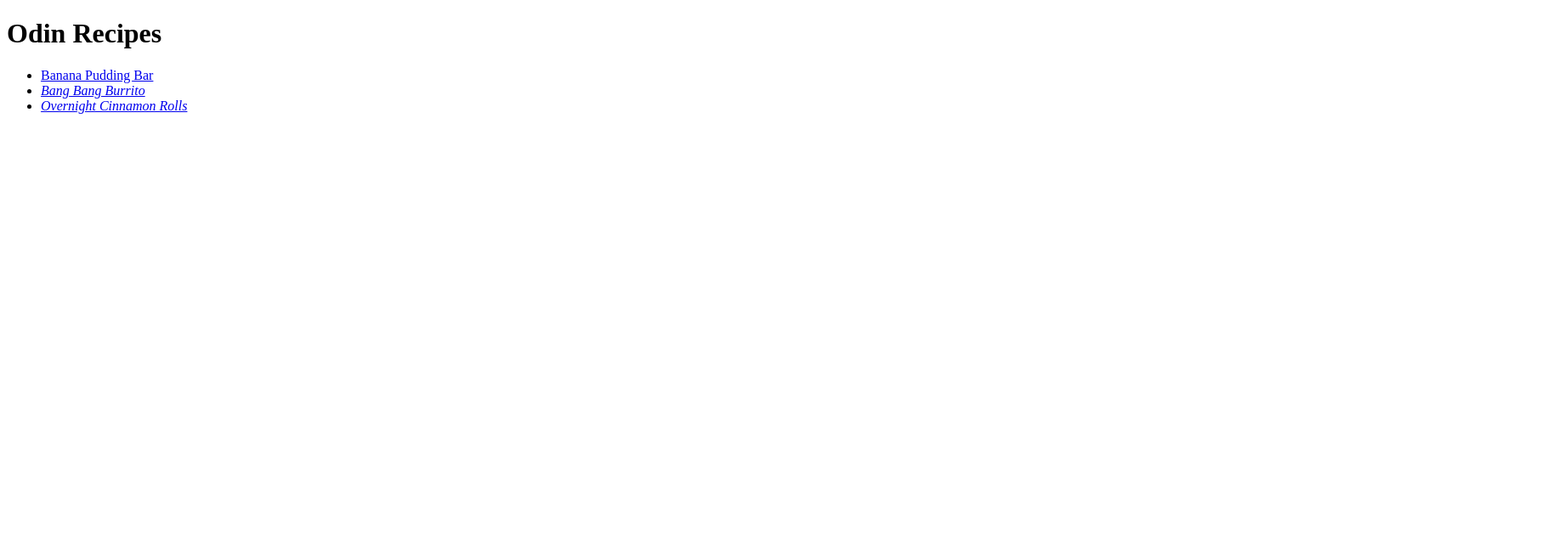
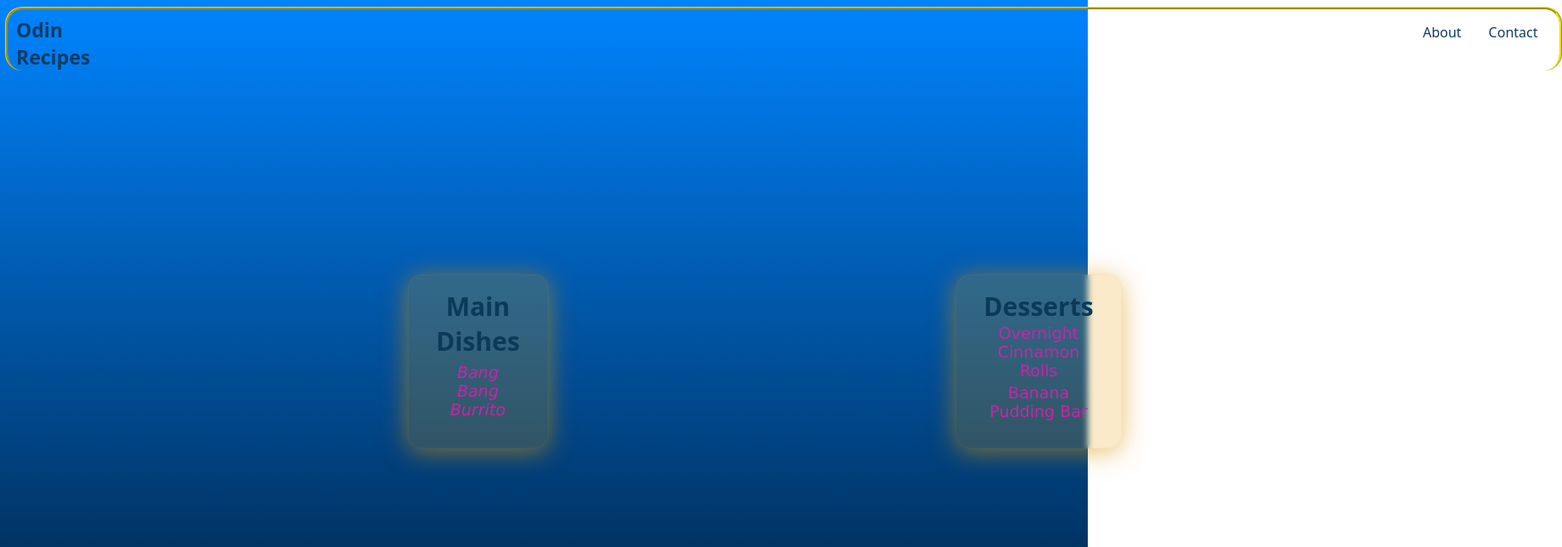
Before and after one commit to Core-Knight/odin-recipes, a plain HTML site: page index.html in a window 1280 px wide. Shown: the top 644 px of the page at 85% size, 1838 px wide, since content can reach past the window. Drawn offline with Linux system fonts and the light colour scheme.

Commit message:
Style site
Added styling to the home page.

```diff
--- /dev/null
+++ b/index.css
@@ -0,0 +1,107 @@
+*,
+*::before,
+*::after {
+  box-sizing: border-box;
+  margin: 0;
+  padding: 0;
+  text-decoration: none;
+}
+
+body {
+ background-image: linear-gradient(to bottom, rgb(0, 132, 255), black);
+ background-repeat:no-repeat;
+ padding-bottom: 33.1rem;
+}
+
+
+/* Top Header */
+
+.top-header-box {
+ display: inline-flex;
+ border:ridge;
+ border-radius: 20px;
+ border-top: ridge;
+ border-bottom: none;
+ margin-left: 0.4rem;
+ margin-top: 0.5rem;
+ padding-left: 0.6rem;
+ padding-right: 0.6rem;
+ border-color: rgb(243, 219, 0);
+}
+
+.head-color {
+ color: rgb(15, 60, 102);
+ font-family: system-ui, -apple-system, BlinkMacSystemFont, 'Segoe UI', Roboto, Oxygen, Ubuntu, Cantarell, 'Open Sans', 'Helvetica Neue', sans-serif;
+}
+
+.left-head {
+ margin-right: 97rem;
+ font-size: 23px;
+ padding-top: 0.5rem;
+}
+
+.right-head {
+ margin: 1rem;
+}
+
+
+/* Bottom Containers*/
+
+ #bottom-main {
+  display: inline-flex;
+  gap: 30rem;
+  text-align: center;
+  margin-left: 30rem;
+  margin-top: 15rem;
+ }
+
+
+      /* left side */
+
+.bottom-left {
+/* From https://css.glass */
+background: rgba(230, 157, 0, 0.212);
+border-radius: 16px;
+box-shadow: 0 4px 30px rgba(223, 146, 4, 0.582);
+backdrop-filter: blur(3.5px);
+-webkit-backdrop-filter: blur(3.5px);
+border: 1px solid rgba(230, 157, 0, 0.082);
+padding-left: 2rem;
+padding-right: 2rem;
+padding-top: 1rem;
+padding-bottom: 2rem;
+}
+
+.dishes {
+ margin-bottom: 0.3rem;
+}
+.dishes-child, .Desserts-child {
+  font-size: 19px;
+  font-family: Verdana, Geneva, Tahoma, sans-serif;
+  color: rgb(204, 35, 167);
+
+}
+
+
+
+/* bottom head fonts */
+.head-font {
+  font-size: 30px;
+  font-family: system-ui, -apple-system, BlinkMacSystemFont, 'Segoe UI', Roboto, Oxygen, Ubuntu, Cantarell, 'Open Sans', 'Helvetica Neue', sans-serif;
+  color: rgb(11, 58, 88);
+}
+
+
+/* Right side */
+.bottom-right {
+ background: rgba(230, 157, 0, 0.212);
+border-radius: 16px;
+box-shadow: 0 4px 30px rgba(223, 146, 4, 0.582);
+backdrop-filter: blur(3.5px);
+-webkit-backdrop-filter: blur(3.5px);
+border: 1px solid rgba(230, 157, 0, 0.082);
+padding-left: 2rem;
+padding-right: 2rem;
+padding-top: 1rem;
+padding-bottom: 2rem;
+}
--- a/index.html
+++ b/index.html
@@ -1,16 +1,39 @@
 <!DOCTYPE html>
 <html lang="en">
-<head>
+ <head>
     <meta charset="UTF-8">
     <meta name="viewport" content="width=device-width, initial-scale=1.0">
     <title>Odin Recipes</title>
-</head>
-<body>
- <h1>Odin Recipes</h1>
- <ul>
-  <li><a href="/recipes/banana_pudding_bar.html">Banana Pudding Bar</a></li>
-  <li><a href="/recipes/Bang_Bang_Burrito.html"><i>Bang Bang Burrito</i></a></li>
-  <li><a href="/recipes/Overnight Cinnamon Rolls.html"><i>Overnight Cinnamon Rolls</i></a></li>
- </ul>
-</body>
+    <link rel="stylesheet" href="/odin-recipes/index.css">
+ </head>
+
+ <body>
+    <!-- Top Heading -->
+
+  <div class="top-header-box">
+   <h1 class="left-head"><a class="head-color" href="">Odin Recipes</a></h1>
+   <span class="right-head"><a class="head-color" href="">About</a></span>
+   <span class="right-head"><a class="head-color" href="">Contact</a></span>
+  </div>
+
+
+                  <!-- Bottom  Main container -->
+  <div id="bottom-main">
+
+                  <!-- bottom left container -->
+   <div class="bottom-left">
+    <h2 class="dishes head-font">Main Dishes</h2>
+      <a class="dishes-child" href="/odin-recipes/recipes/Bang_Bang_Burrito.html"><i>Bang Bang Burrito</i></a>
+   </div>
+
+                   <!-- Bottom right Container -->
+   <div class="bottom-right">
+    <h2 class="head-font">Desserts</h2>
+    <li style="list-style: none; margin-bottom: 4px;"><a class="Desserts-child" id="down" href="/odin-recipes/recipes/Overnight Cinnamon Rolls.html">Overnight Cinnamon Rolls</a></li>
+    <a class="Desserts-child" href="/odin-recipes/recipes/banana_pudding_bar.html">Banana Pudding Bar</a></li>
+   </div>
+
+  </div>
+
+ </body>
 </html>
```
Also changed, not shown: recipes/Bang_Bang_Burrito.html (+2 -2 lines), recipes/Overnight Cinnamon Rolls.html (+2 -2 lines), recipes/banana_pudding_bar.html (+2 -2 lines).
